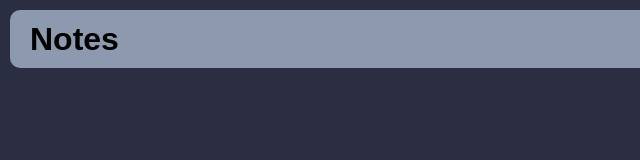
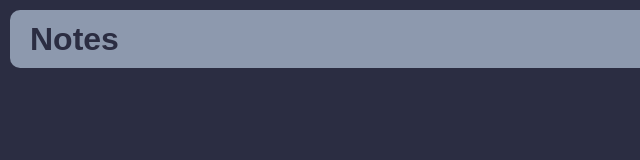
Before and after one commit to iamhimangshude/Notes-JS, a plain HTML site: page index.html in a window 1280 px wide. Shown: the full height of the page, 0-640 px from the left. Drawn offline with Linux system fonts and the light colour scheme.

Commit message:
Adjusted colors

```diff
--- a/style.css
+++ b/style.css
@@ -25,6 +25,10 @@ header {
     display: flex;
     justify-content: space-between;
     align-items: center;
+}
+
+header h1 {
+    color: var(--secondary-color);
 }
 
 nav ul {
@@ -163,6 +167,7 @@ nav ul li input {
     flex-direction: column;
     overflow: hidden;
     background: linear-gradient(120deg, var(--primary-color), #cccccc5a);
+    color: var(--secondary-color);
 }
 
 li div.action-btns {
```
